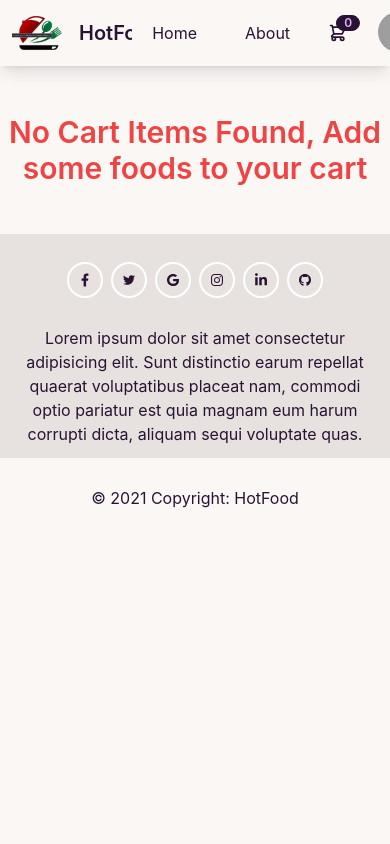
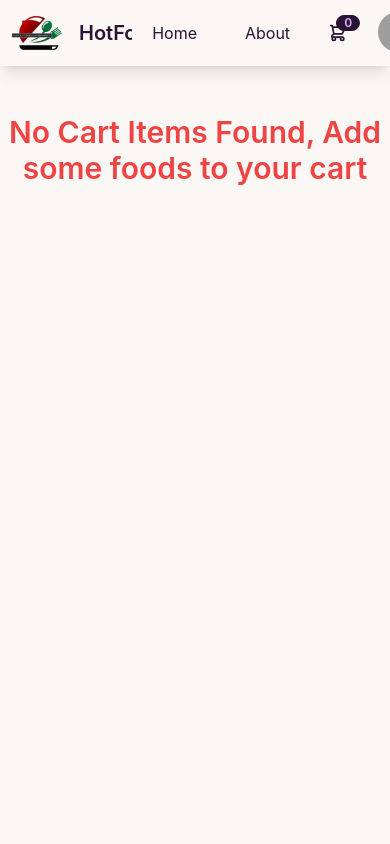
Before and after one commit to marufprocode/simple-shopping-cart-with-mealdb-react, a React (Create React App) app: page /cart in a window 390 px wide. Shown: the top 844 px of the page. Built offline with nearby package versions, Linux system fonts and the light colour scheme; grey boxes are pictures that could not be loaded.

Commit message:
2 responsive issue solved

```diff
--- a/src/components/Cart.js
+++ b/src/components/Cart.js
@@ -11,7 +11,7 @@ const Cart = () => {
   });
   if(!cartItems) {
     return (
-      <div className="text-center text-3xl text-red-500 py-12 font-semibold">
+      <div className="text-center text-3xl text-red-500 py-12 font-semibold min-h-screen">
         No Cart Items Found, Add some foods to your cart
       </div>
     )
--- a/src/components/Footer.js
+++ b/src/components/Footer.js
@@ -3,8 +3,8 @@ import React from "react";
 const Footer = () => {
   return (
     <div>
-      <footer className="text-center bg-base-300 max-h-56">
-        <div className="container px-6 pt-6">
+      <footer className="text-center bg-base-300 w-[100%]">
+        <div className="px-6 pt-6">
           <div className="flex justify-center mb-6">
             <a
               href="#!"
--- a/src/components/Products.js
+++ b/src/components/Products.js
@@ -9,7 +9,7 @@ const Products = ({ product }) => {
   } = product;
   return (
     <Link to ={`/products/${category}`}>
-      <div className="card w-96 bg-base-100 shadow-xl image-full">
+      <div className="card w-full bg-base-100 shadow-xl image-full">
         <figure>
           <img src={img} alt="Shoes" />
         </figure>
```
